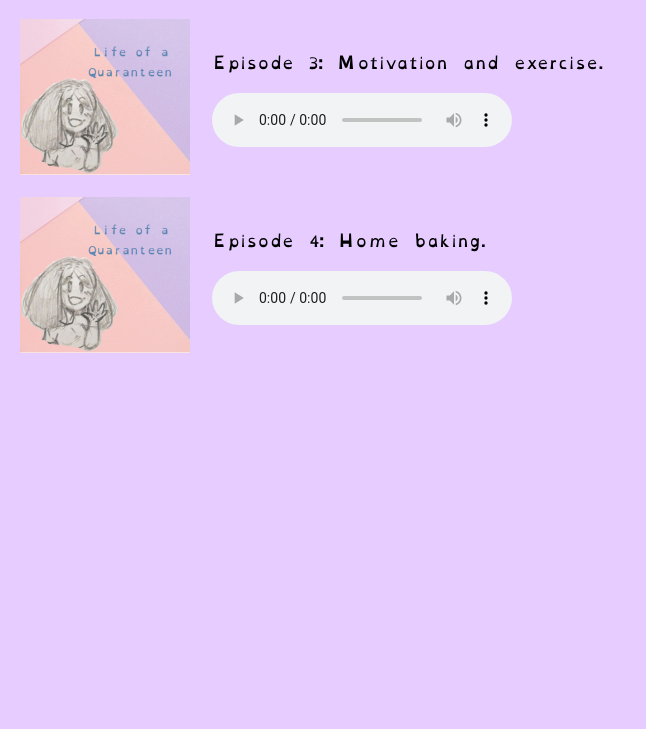
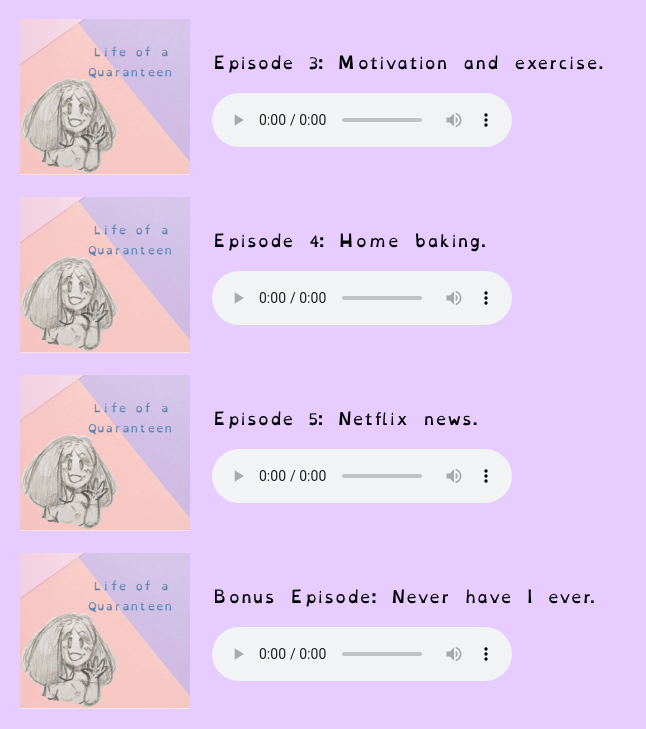
Before and after one commit to quaranteen-podcast/quaranteen-podcast.github.io, a plain HTML site: page index.html in a window 1280 px wide. Shown: the part 535-1264 px from the top of the page, without its empty margins (0-646 px from the left). Before the commit the page ends 908 px from the top, so only its background shows below. Drawn offline with Linux system fonts and the light colour scheme.

Commit message:
ep 5 edits

```diff
--- a/index.html
+++ b/index.html
@@ -48,6 +48,20 @@ Your browser does not support the audio element.
 Your browser does not support the audio element.
 </audio></p></td>
 </tr>
+<tr>
+<p></p>
+<td width=10%><img src="newpodcastcover.png"</td><td>Episode 5: Netflix news.<p><audio controls>
+  <source src="podcastepisode5.mp3" type="audio/mpeg">
+Your browser does not support the audio element.
+</audio></p></td>
+</tr>
+<tr>
+<p></p>
+<td width=10%><img src="newpodcastcover.png"</td><td>Bonus Episode: Never have I ever.<p><audio controls>
+  <source src="podcast5b.mp3" type="audio/mpeg">
+Your browser does not support the audio element.
+</audio></p></td>
+</tr>
 </table>
   </body>
 </html>
```
